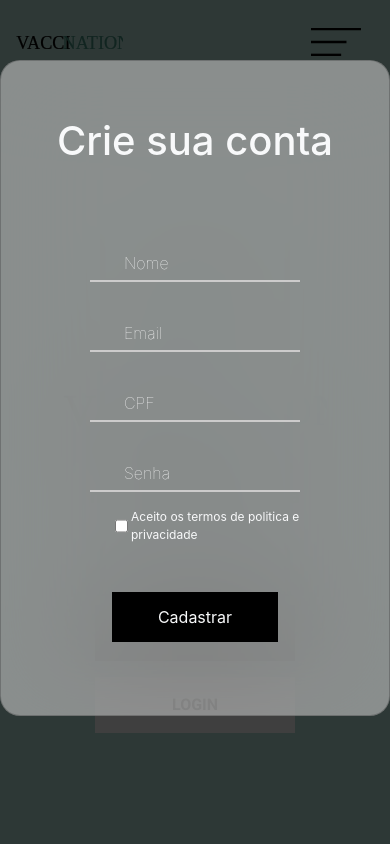
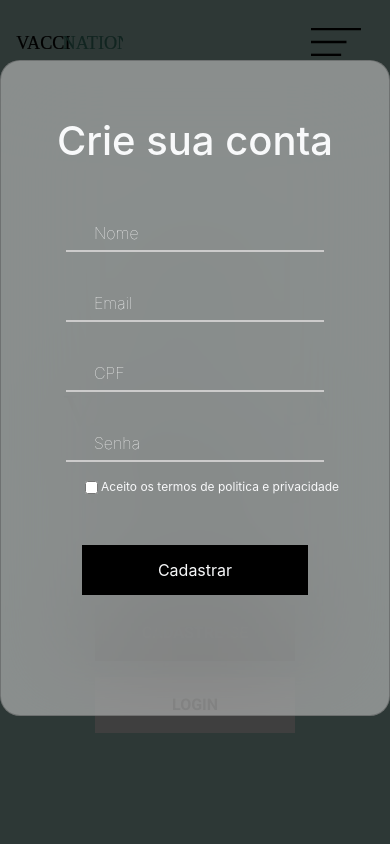
Before and after one commit to pricillacruz/call_for_code_hackathon, an Angular app in the folder frontend_angular/vaccination/: page /home in a window 390 px wide. Both pictures are taken after a click on the link "CADASTRE-SE". Shown: the top 844 px of the page. Built offline with nearby package versions, Linux system fonts and the light colour scheme.

Commit message:
Mechendo na responsividade do cadastro

```diff
--- a/frontend_angular/vaccination/src/app/cadastro-popup/cadastro-popup.component.css
+++ b/frontend_angular/vaccination/src/app/cadastro-popup/cadastro-popup.component.css
@@ -81,3 +81,16 @@ label{
     /* transform: translateY(131px)!important; */
     margin: 3.75rem auto;
 }
+
+/* ----- Media Query ------- */
+
+@media (max-width: 462px){
+    .modal-body{
+        padding: 33px!important;
+    }
+}
+@media (max-width: 462px){
+    .modal-body{
+        padding: 33px!important;
+    }
+}
```
